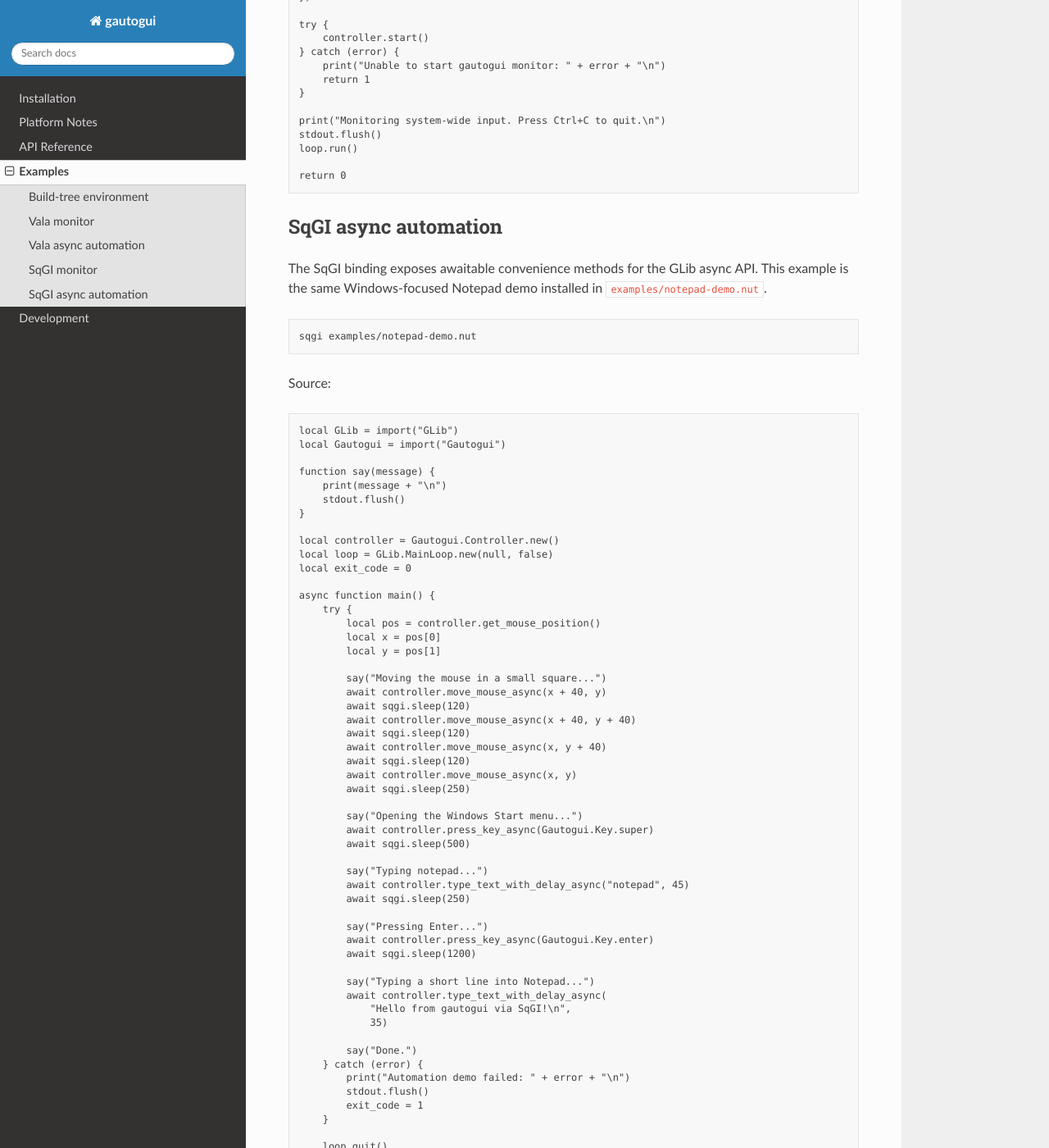
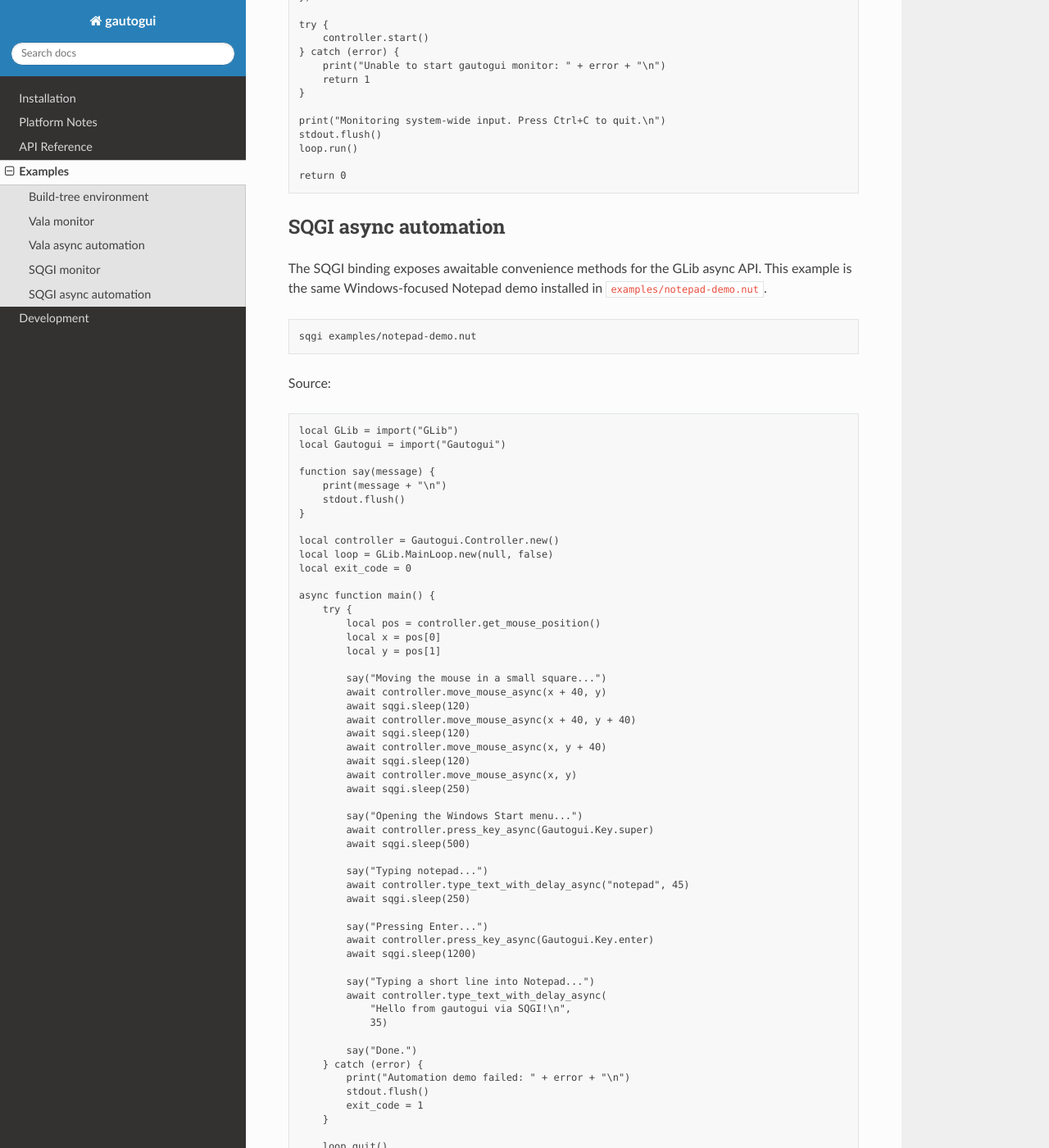
Before and after one commit to supercamel/gautogui, a Sphinx documentation site: the page built from docs/examples.rst, in a window 1280 px wide and 1400 px high, scrolled down 2954 px. Shown: the whole window at 82% size. Built offline with Sphinx 7.4.7 and the Read the Docs theme 3.1.0, drawn with Linux system fonts in a browser that asks for light colours; some of the changed text lies outside the part shown.

```diff
--- a/docs/examples.rst
+++ b/docs/examples.rst
@@ -119,10 +119,10 @@ menu, launches Notepad, and types text.
        return status;
    }
 
-SqGI monitor
+SQGI monitor
 ------------
 
-Run the SqGI monitor from the source tree:
+Run the SQGI monitor from the source tree:
 
 .. code-block:: sh
 
@@ -178,10 +178,10 @@ Source:
 
    return 0
 
-SqGI async automation
+SQGI async automation
 ---------------------
 
-The SqGI binding exposes awaitable convenience methods for the GLib async API.
+The SQGI binding exposes awaitable convenience methods for the GLib async API.
 This example is the same Windows-focused Notepad demo installed in
 ``examples/notepad-demo.nut``.
 
@@ -235,7 +235,7 @@ Source:
 
            say("Typing a short line into Notepad...")
            await controller.type_text_with_delay_async(
-               "Hello from gautogui via SqGI!\n",
+               "Hello from gautogui via SQGI!\n",
                35)
 
            say("Done.")
--- a/docs/install.rst
+++ b/docs/install.rst
@@ -5,7 +5,7 @@ Build requirements
 ------------------
 
 gautogui is built with Meson and uses GLib/GObject/GIO. GObject
-Introspection is required for Python, Vala, SqGI, and other binding users.
+Introspection is required for Python, Vala, SQGI, and other binding users.
 
 Linux/X11 builds also require X11, XInput2, and XTest development headers.
 Wayland sessions are detected at runtime, but the current Linux backend is
@@ -105,7 +105,7 @@ Install from the repository root:
    sudo ldconfig
 
 ``ldconfig`` refreshes the dynamic linker cache on Linux. Without it, tools
-such as Python and SqGI may find the ``Gautogui-1.0.typelib`` but fail to load
+such as Python and SQGI may find the ``Gautogui-1.0.typelib`` but fail to load
 ``libgautogui-1.0.so``.
 
 After installation, these commands should work without build-tree variables:
```
Also changed, not shown: README.md (+1 -1 lines), docs/DESIGN.md (+1 -1 lines), 1 other file.
